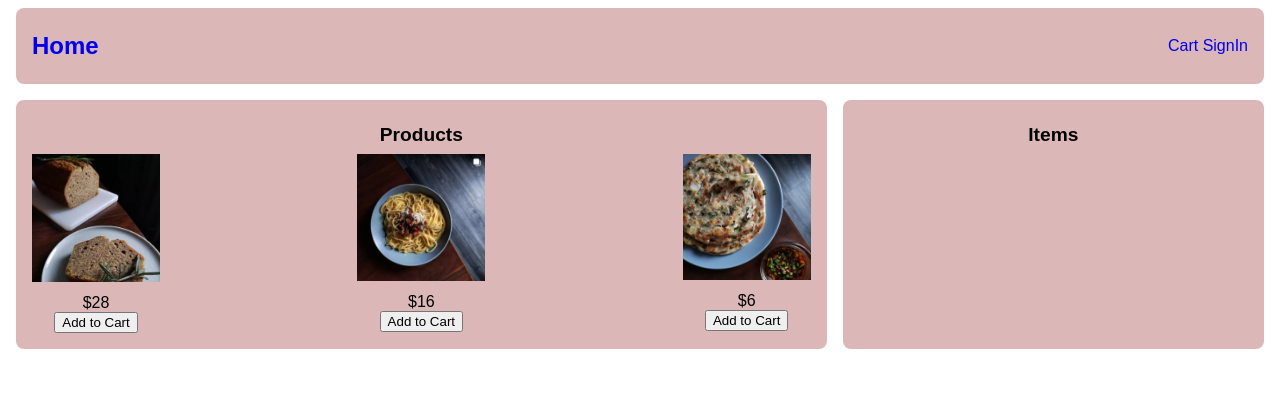
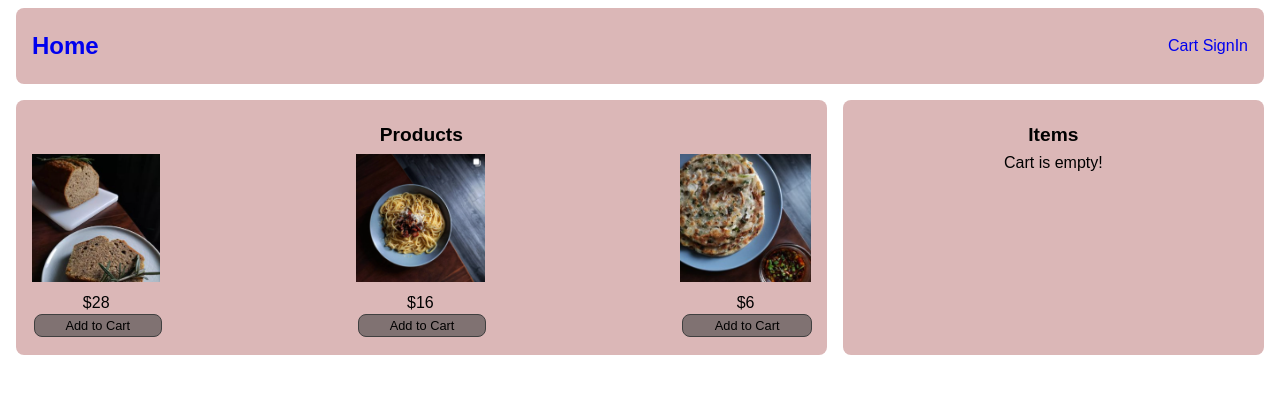
Before and after one commit to michieet/aboutme, a React (Create React App) app in the folder about-me/: page / in a window 1280 px wide. Shown: the top 394 px of the page. Built offline with nearby package versions, Linux system fonts and the light colour scheme.

Commit message:
Update main.js, product.js, cart.js
Added + and - function

```diff
--- a/about-me/src/App.js
+++ b/about-me/src/App.js
@@ -3,18 +3,56 @@ import Header from './components/header';
 import Main from './components/main';
 import Cart from './components/cart';
 import data from './data';
+import { useState } from 'react';
 
 function App() {
 
   const {products} = data;
+
+  const [cartItems, setCartItems] = useState([]);
+
+  const onAdd = (product) => {
+    //Finding whether the exact item exists
+    const exist = cartItems.find(x => x.id === product.id);
+    if (exist) {
+      //If exact product exists, find that product and increase qty by 1, while the other products remain same.
+      // If true '?', then increase qty by 1. If is other products, leave it as 'x'.
+      setCartItems(cartItems.map(x => x.id === product.id ? {...exist, qty: exist.qty + 1} : x
+        )
+      );
+    } else {
+      //If doesn't exist, deconstruct items in cartItems array, and join with products.
+      //Qty is 1 because at the start, product should be listed as x1 qty.
+      setCartItems([...cartItems, {...product, qty: 1}]);
+    }
+  };
+
+  const onRemove = (product) => {
+    //Get product from cartItems.
+    const exist = cartItems.find((x) => x.id === product.id);
+    //If condition: If product is qty 1 in cartItems then it will be removed.
+    if(exist.qty === 1) {
+      setCartItems(cartItems.filter((x) => x.id !== product.id));
+    } else {
+      //Decrease qty.
+      setCartItems(cartItems.map((x) => x.id === product.id ? {...exist, qty: exist.qty - 1} : x))
+    }
+  }
 
   return (
     <div className='App'>
       <Header></Header>
       <div className='row'>
         {/* Main component will be the one rendering 'products' */}
-        <Main products={products}></Main>
-        <Cart></Cart>
+        <Main
+          onAdd={onAdd}
+          products={products}>
+        </Main>
+        <Cart
+          onAdd={onAdd}
+          onRemove={onRemove}
+          cartItems={cartItems}>
+        </Cart>
       </div>
     </div>
   );
--- a/about-me/src/components/cart.js
+++ b/about-me/src/components/cart.js
@@ -2,9 +2,30 @@ import React from 'react';
 
 export default function Cart(props) {
 
+    const {cartItems, onAdd, onRemove} = props;
+
     return (
         <aside className='block col-1'>
             <h2>Items</h2>
+            <div>
+                {/* Conditional Rendering */}
+                {cartItems.length === 0 && <div>Cart is empty!</div>}
+            </div>
+            {/* For each item, render a <div>, set key to prevent unique error. */}
+            {cartItems.map((item) => (
+                <div key={item.id} className='row'>
+                    <div className='col-2'>{item.name}</div>
+                    <div className='col-2'>
+                        {/* Use arrow-fn to pass item to the add-fn */}
+                        <button onClick={()=>onAdd(item)} className='add'>+</button>
+                        <button onClick={()=>onRemove(item)} className='remove'>-</button>
+                    </div>
+                    <div className='col-2 text-right'>
+                        {/* Item qty multiply by price fixed with 2 decimals. */}
+                        {item.qty} x ${item.price.toFixed(2)}
+                    </div>
+                </div>
+            ))}
         </aside>
     );
 };
--- a/about-me/src/components/main.js
+++ b/about-me/src/components/main.js
@@ -3,7 +3,7 @@ import Product from './product';
 
 export default function Main(props) {
 
-    const {products} = props;
+    const {products, onAdd} = props;
 
     return (
         <main className='block col-2'>
@@ -11,7 +11,7 @@ export default function Main(props) {
             <div className='row'>
                 {products.map((product) => (
                     // Need to use 'key' because then .map can identify.
-                    <Product key={product.id} product={product}></Product>
+                    <Product key={product.id} product={product} onAdd={onAdd}></Product>
                 ))}
             </div>
         </main>
--- a/about-me/src/components/product.js
+++ b/about-me/src/components/product.js
@@ -1,8 +1,8 @@
 import React from 'react'
 
 export default function Product(props) {
-
-    const {product} = props;
+    //Defining properties of 'props'.
+    const {product, onAdd} = props;
 
   return (
     <div>
@@ -10,7 +10,7 @@ export default function Product(props) {
       <h3>{product.name}</h3>
       <div>${product.price}</div>
       <div>
-          <button>Add to Cart</button>
+          <button onClick={()=>onAdd(product)}>Add to Cart</button>
       </div>
     </div>
   );
--- a/about-me/src/index.css
+++ b/about-me/src/index.css
@@ -49,5 +49,37 @@ a {
 }
 
 img.small {
-  max-width: 8rem;
+  max-height: 8rem;
 }
+
+button {
+  font-size: 0.8rem;
+  padding: 0.2rem;
+  margin: 0.1rem;
+  border-radius: 0.5rem;
+  border: 0.1rem #404040 solid;
+  background-color: #807272;
+  width: 100%;
+  cursor: pointer;
+}
+
+button.add {
+  background-color: rgb(206, 235, 208);
+  width: 1.5rem;
+}
+
+button.remove {
+  background-color: rgb(156, 109, 109);
+  width: 1.5rem;
+}
+
+button.badge {
+  background-color: rgb(156, 109, 109);
+  border: none;
+  color: aliceblue;
+  width: 1.5rem;
+}
+
+.text-right {
+  text-align: right;
+}
```
